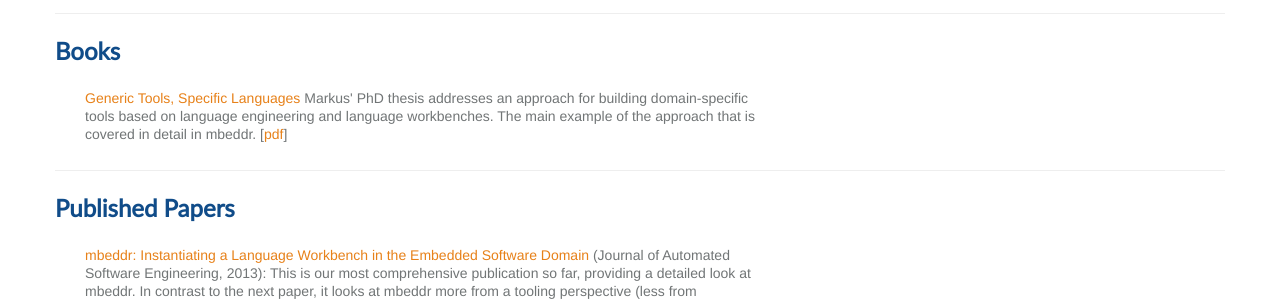
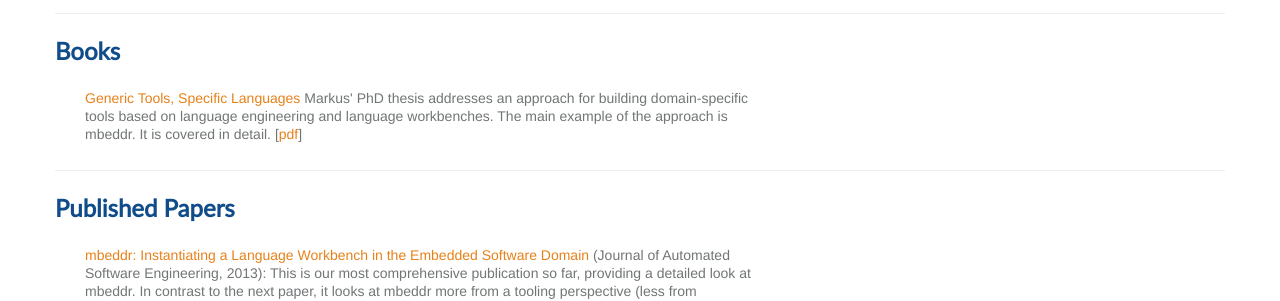
Before and after one commit to mbeddr/mbeddr.github.io, a Jekyll site: the page learn.html, which Jekyll copies as it is, in a window 1280 px wide and 900 px high. Shown: the part 386-687 px from the top of the window. Built offline with Jekyll 4.4.1, drawn with Linux system fonts in a browser that asks for light colours; nearby versions of some CDN libraries; library files that are not in the unit come from our copies.

```diff
--- a/learn.html
+++ b/learn.html
@@ -175,7 +175,7 @@
             <p>
                 <a href='http://voelter.de/defense/thesis-markusvoelter-1.0-web.pdf'>Generic Tools, Specific Languages</a>
                 Markus' PhD thesis addresses an approach for building domain-specific tools based on language engineering
-                and language workbenches. The main example of the approach that is covered in detail in mbeddr. [<a href='files/voelteretal-mbeddr-final.pdf'/>pdf</a>]
+                and language workbenches. The main example of the approach is mbeddr. It is covered in detail. [<a href='files/voelteretal-mbeddr-final.pdf'/>pdf</a>]
             </p>
 
         </div>
```
